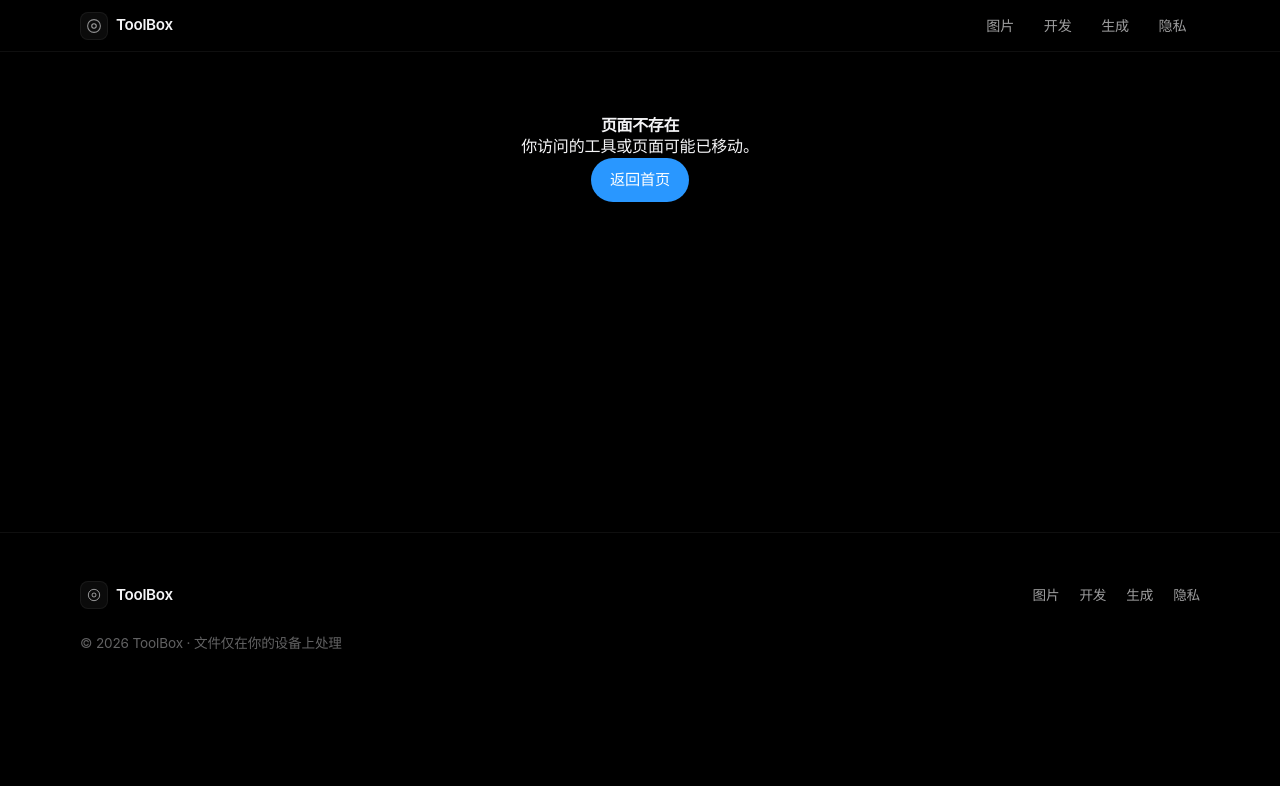
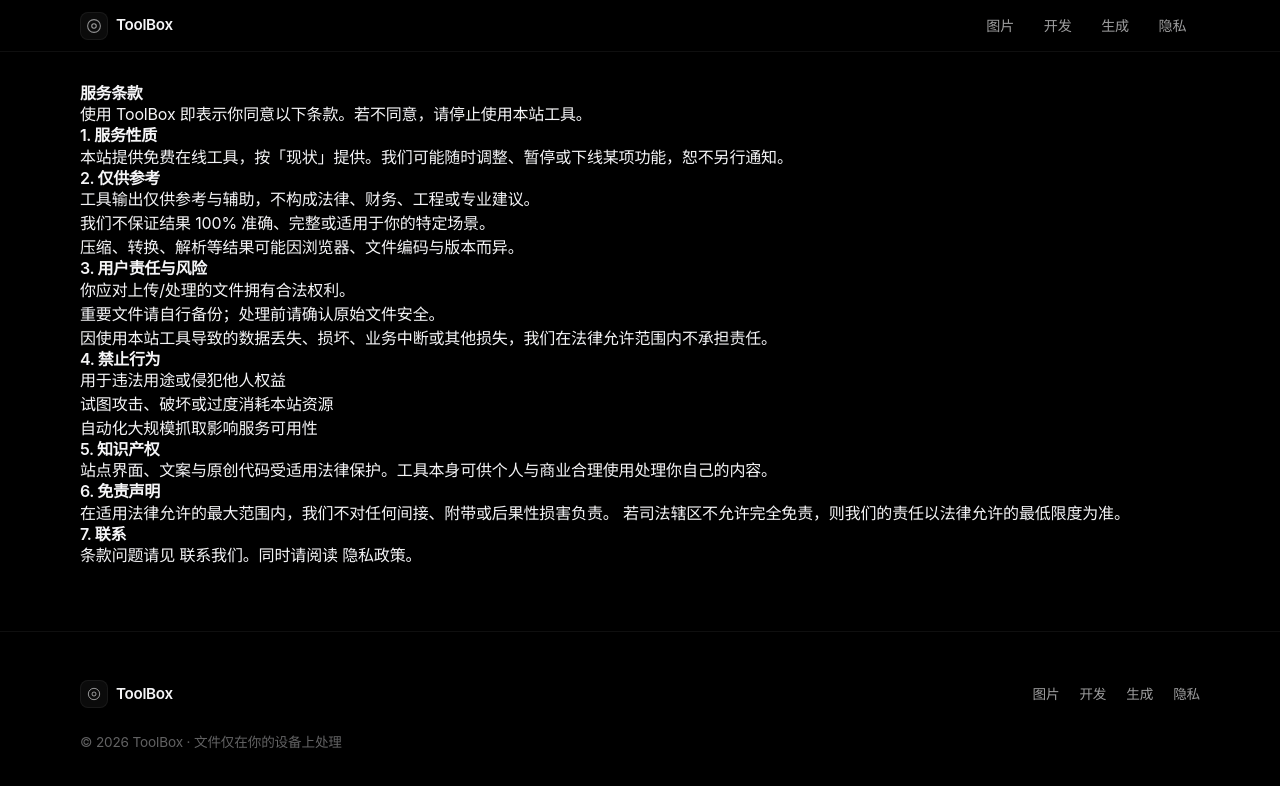
Before and after one commit to ccy54185-byte/toolbox, a Next.js app: page /terms in a window 1280 px wide. Before the commit this address had no page. Shown: the top 786 px of the page. Built offline with nearby package versions, Linux system fonts and the light colour scheme.

Commit message:
docs: AdSense/SEO ops pages

```diff
--- /dev/null
+++ b/src/app/terms/page.tsx
@@ -0,0 +1,82 @@
+import type { Metadata } from "next";
+import Link from "next/link";
+import { SITE } from "@/lib/categories";
+
+export const metadata: Metadata = {
+  title: "服务条款",
+  description: `${SITE.name} 服务条款：工具仅供参考，使用风险由用户自行承担。`,
+  alternates: { canonical: "/terms/" },
+};
+
+export default function TermsPage() {
+  return (
+    <div className="tool-page legal-page">
+      <h1 className="legal-title">服务条款</h1>
+      <p className="legal-lead">
+        使用 {SITE.name} 即表示你同意以下条款。若不同意，请停止使用本站工具。
+      </p>
+
+      <section className="legal-section">
+        <h2>1. 服务性质</h2>
+        <p>
+          本站提供免费在线工具，按「现状」提供。我们可能随时调整、暂停或下线某项功能，恕不另行通知。
+        </p>
+      </section>
+
+      <section className="legal-section">
+        <h2>2. 仅供参考</h2>
+        <ul>
+          <li>工具输出仅供参考与辅助，不构成法律、财务、工程或专业建议。</li>
+          <li>我们不保证结果 100% 准确、完整或适用于你的特定场景。</li>
+          <li>压缩、转换、解析等结果可能因浏览器、文件编码与版本而异。</li>
+        </ul>
+      </section>
+
+      <section className="legal-section">
+        <h2>3. 用户责任与风险</h2>
+        <ul>
+          <li>你应对上传/处理的文件拥有合法权利。</li>
+          <li>重要文件请自行备份；处理前请确认原始文件安全。</li>
+          <li>因使用本站工具导致的数据丢失、损坏、业务中断或其他损失，我们在法律允许范围内不承担责任。</li>
+        </ul>
+      </section>
+
+      <section className="legal-section">
+        <h2>4. 禁止行为</h2>
+        <ul>
+          <li>用于违法用途或侵犯他人权益</li>
+          <li>试图攻击、破坏或过度消耗本站资源</li>
+          <li>自动化大规模抓取影响服务可用性</li>
+        </ul>
+      </section>
+
+      <section className="legal-section">
+        <h2>5. 知识产权</h2>
+        <p>站点界面、文案与原创代码受适用法律保护。工具本身可供个人与商业合理使用处理你自己的内容。</p>
+      </section>
+
+      <section className="legal-section">
+        <h2>6. 免责声明</h2>
+        <p>
+          在适用法律允许的最大范围内，我们不对任何间接、附带或后果性损害负责。
+          若司法辖区不允许完全免责，则我们的责任以法律允许的最低限度为准。
+        </p>
+      </section>
+
+      <section className="legal-section">
+        <h2>7. 联系</h2>
+        <p>
+          条款问题请见{" "}
+          <Link href="/contact/" className="legal-link">
+            联系我们
+          </Link>
+          。同时请阅读{" "}
+          <Link href="/privacy/" className="legal-link">
+            隐私政策
+          </Link>
+          。
+        </p>
+      </section>
+    </div>
+  );
+}
```
